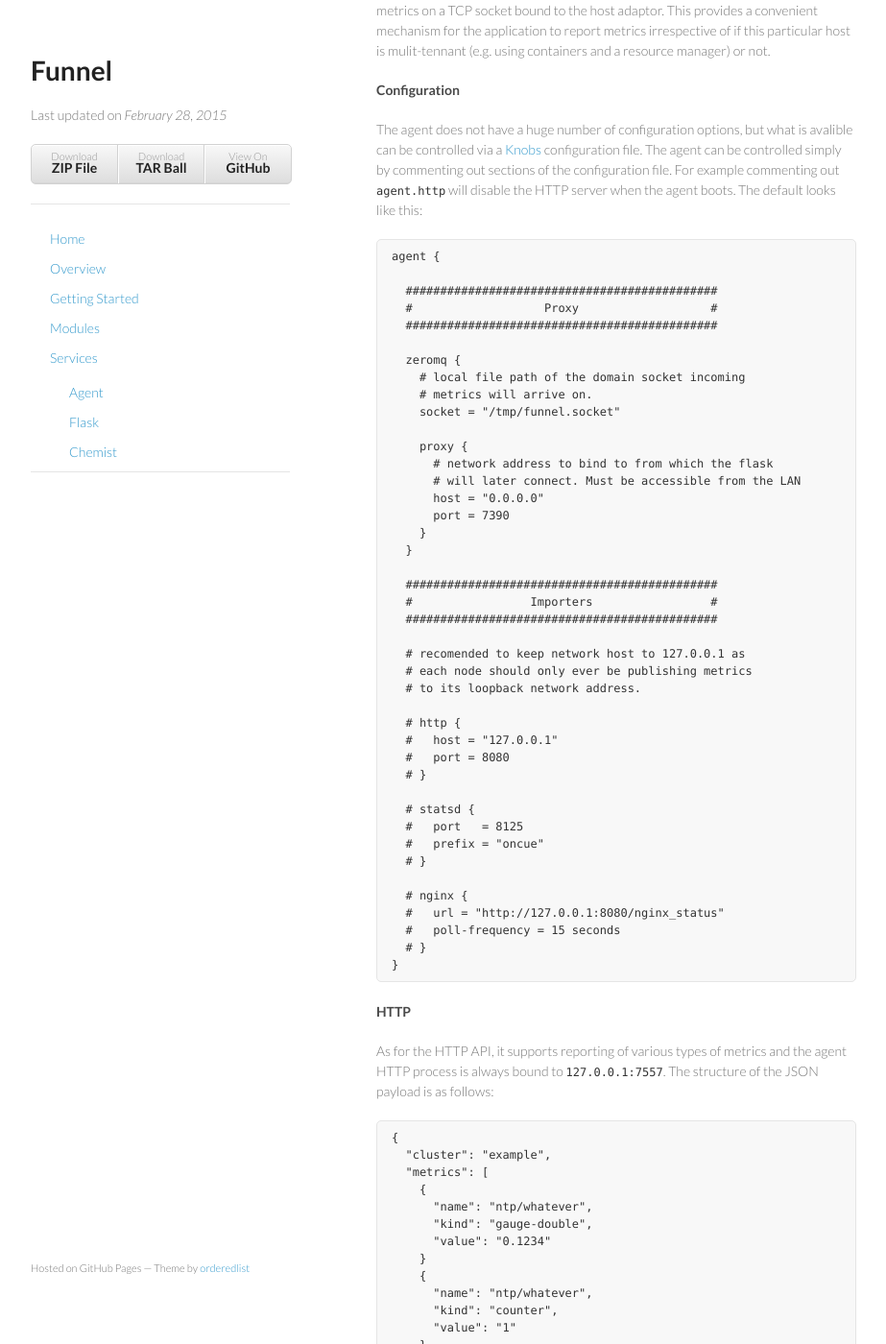
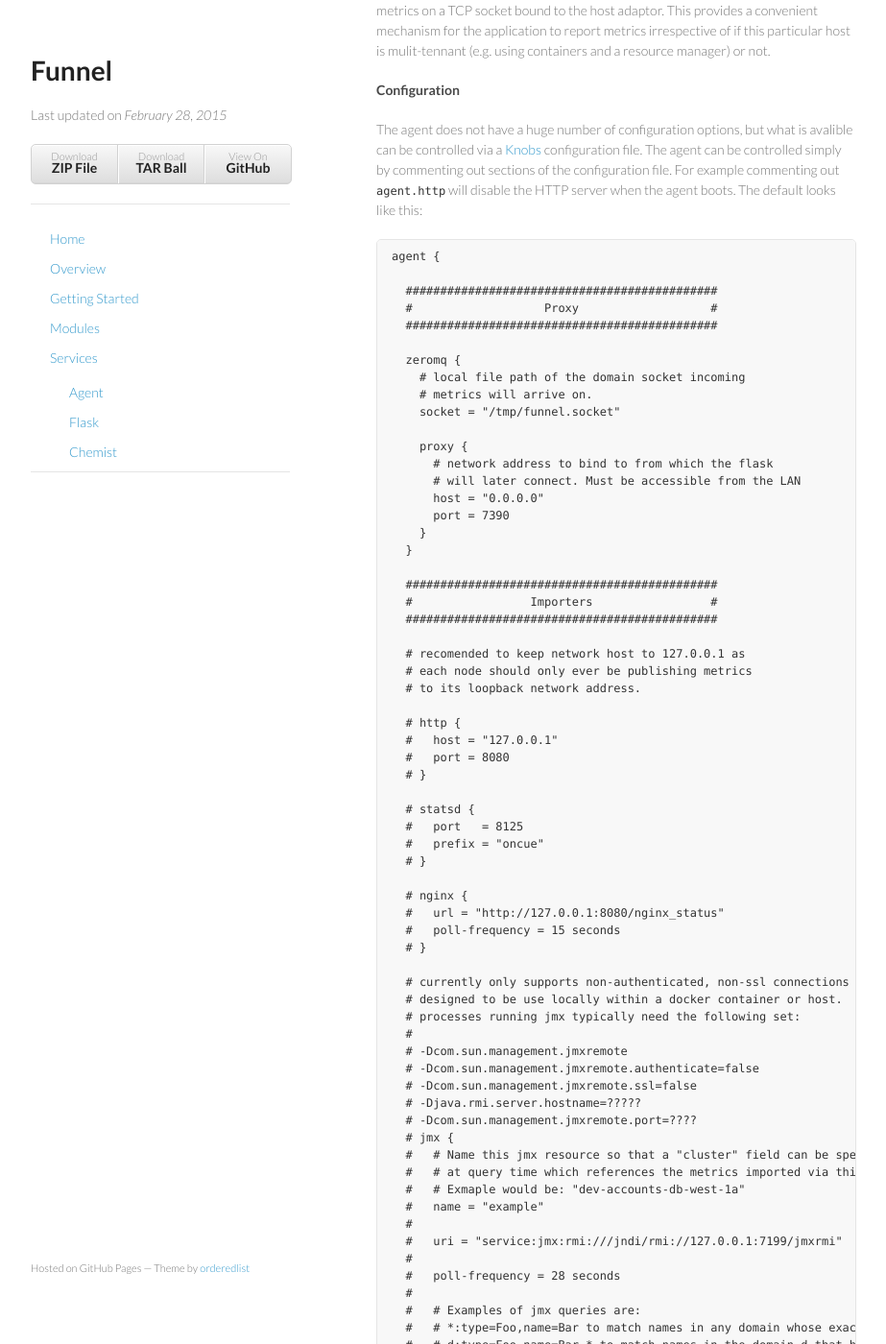
Before and after one commit to Verizon/funnel, a Jekyll site: the page built from services/index.md, in a window 1280 px wide and 1400 px high, scrolled down 577 px. Shown: the whole window at 96% size, without its empty margins (178-1101 px from the left). Built offline with Jekyll 4.4.1, drawn with Linux system fonts in a browser that asks for light colours; Markdown is read by kramdown in place of the engine named in the settings; some of the changed text lies outside the part shown.

Commit message:
added documentation about the JMX importer

````diff
--- a/services/index.md
+++ b/services/index.md
@@ -20,6 +20,8 @@
 * [Nginx](http://nginx.org/) statistic importer to pull utilisation data from the specific nginx stub_status module.
 
 The agent process makes heavy use of the <a href="{{ site.baseurl }}modules/#zeromq">ZeroMQ</a> module in order to provide communication locally, and remotely. Specifically applications running on that host may connect to the appropriate local domain socket to submit their metrics, and in turn, the agent will consume from that domain socket and transparently emit those metrics on a TCP socket bound to the host adaptor. This provides a convenient mechanism for the application to report metrics irrespective of if this particular host is mulit-tennant (e.g. using containers and a resource manager) or not.
+
+<a name="agent-config"></a>
 
 #### Configuration
 
@@ -67,8 +69,46 @@
   #   url = "http://127.0.0.1:8080/nginx_status"
   #   poll-frequency = 15 seconds
   # }
+
+  # currently only supports non-authenticated, non-ssl connections
+  # designed to be use locally within a docker container or host.
+  # processes running jmx typically need the following set:
+  #
+  # -Dcom.sun.management.jmxremote
+  # -Dcom.sun.management.jmxremote.authenticate=false
+  # -Dcom.sun.management.jmxremote.ssl=false
+  # -Djava.rmi.server.hostname=?????
+  # -Dcom.sun.management.jmxremote.port=????
+  # jmx {
+  #   # Name this jmx resource so that a "cluster" field can be specified
+  #   # at query time which references the metrics imported via this source.
+  #   # Exmaple would be: "dev-accounts-db-west-1a"
+  #   name = "example"
+  #
+  #   uri = "service:jmx:rmi:///jndi/rmi://127.0.0.1:7199/jmxrmi"
+  #
+  #   poll-frequency = 28 seconds
+  #
+  #   # Examples of jmx queries are:
+  #   # *:type=Foo,name=Bar to match names in any domain whose exact set of keys is type=Foo,name=Bar.
+  #   # d:type=Foo,name=Bar,* to match names in the domain d that have the keys type=Foo,name=Bar plus zero or more other keys.
+  #   # *:type=Foo,name=Bar,* to match names in any domain that has the keys type=Foo,name=Bar plus zero or more other keys.
+  #   # d:type=F?o,name=Bar will match e.g. d:type=Foo,name=Bar and d:type=Fro,name=Bar.
+  #   # d:type=F*o,name=Bar will match e.g. d:type=Fo,name=Bar and d:type=Frodo,name=Bar.
+  #   # d:type=Foo,name="B*" will match e.g. d:type=Foo,name="Bling". Wildcards are recognized even inside quotes, and like other special characters can be escaped with \.
+  #   queries = [ "org.apache.cassandra.db:*" ]
+  #
+  #   # Use glob syntax to specify patterns of attributes that you do not wish to
+  #   # collect from the JMX endpoint. An example are:
+  #   # "*HistogramMicros"
+  #   # "*Histogram"
+  #   # etc
+  #   exclude-attribute-patterns = [ "*HistogramMicros", "*Histogram" ]
+  # }
+
 }
 ```
+<a name="agent-http"></a>
 
 #### HTTP
 
@@ -138,9 +178,13 @@
 
 That's about it for the HTTP API. Whilst it should be able to tollerate a good beating performance wise, it will likley not be as performant as the native Scala bindings, so keep that in mind because of the extra layers of indirection.
 
+<a name="agent-statsd"></a>
+
 #### StatsD
 
 The StatsD interface provided by the agent uses UDP and supports `c`,`ms`,`g` and `m` metric types. The StatsD interface is entirely optioanl.
+
+<a name="agent-nginx"></a>
 
 #### Nginx
 
@@ -155,6 +199,24 @@
 * `nginx/lifetime/requests`
 
 The `nginx/lifetime/*` keys are essentially gauges that detail the state of nginx *since it was first booted*. These values will not reset over time, and this is how they are extracted from Nginx, so seeing these numbers grow over time is entirely normal. The remainder of the metrics behave exactly how normal gauges work: their values reflect current usage and are rolled up into the *Funnel* windowing.
+
+<a name="agent-jmx"></a>
+
+#### JMX
+
+The JMX module is designed to periodically import metrics from a specificed JMX RMI location. The agent does not support authenticated JMX endpoints at this time and assumes that it is operating on the same machine as the JMX service you wish to connect too (technically it could do remote monitoring too, but its less flexible in that regard by design as the intentino is not to deploy a central service that reaches out to remote JMX endpoints - hence only supporting a single RMI endpoint).
+
+The primary thing to understand about the JMX module is that you need to specify the MBean queries you are actually interested in. Examples of MBean queries (taken from the `ObjectName` JavaDoc in the JDK):
+
+* `*:type=Foo,name=Bar` to match names in any domain whose exact set of keys is `type=Foo,name=Bar`.
+* `d:type=Foo,name=Bar,*` to match names in the domain d that have the keys type=Foo,name=Bar plus zero or more other keys.
+* `*:type=Foo,name=Bar,*` to match names in any domain that has the keys type=Foo,name=Bar plus zero or more other keys.
+* `d:type=F?o,name=Bar` will match e.g. `d:type=Foo,name=Bar` and `d:type=Fro,name=Bar`.
+* `d:type=F*o,name=Bar` will match e.g. `d:type=Fo,name=Bar` and `d:type=Frodo,name=Bar`.
+* `d:type=Foo,name="B*"` will match e.g. `d:type=Foo,name="Bling"`. Wildcards are recognized even inside quotes, and like other special characters can be escaped with `\`.
+
+Whilst this is reasoanbly expressive, `ObjectName` queries do not really support negation, and in some JMX endpoints which publish huge numbers of metric vectors it is often desirable to run a set of filters to remove unwanted keys. This is supported by the `exclude-attribute-patterns` configuration paramater in the `agent.cfg` (detailed above). The paramter uses [glob syntax](http://en.wikipedia.org/wiki/Glob_%28programming%29) to select metrics names the user wishes to *not* import.
+
 
 <a name="flask"></a>
 
````
